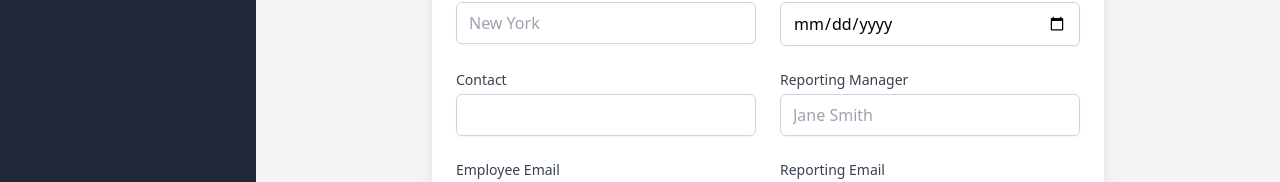
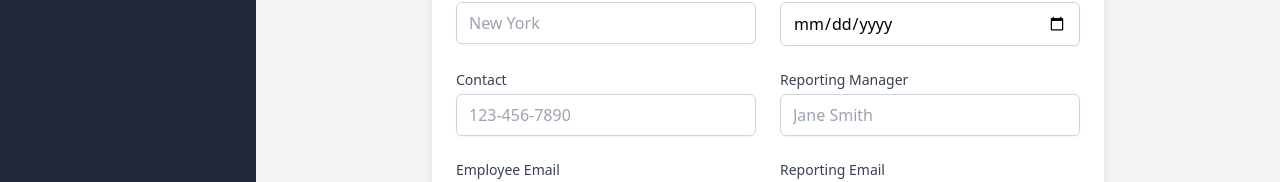
Before and after one commit to SubhajeetSahu/asset_management, a React (Vite) app: page / in a window 1280 px wide. Shown: the part 392-574 px from the top of the page. Built offline with nearby package versions, Linux system fonts and the light colour scheme.

Commit message:
Update Employee component input type for contact field

```diff
--- a/src/components/Admin/Employee/Employee.jsx
+++ b/src/components/Admin/Employee/Employee.jsx
@@ -118,6 +118,7 @@ const Employee = () => {
                       type="text"
                       required
                       className="w-full px-3 py-2 border border-gray-300 rounded-md shadow-sm focus:outline-none focus:ring-1 focus:ring-blue-500 focus:border-blue-500"
+                      placeholder="123-456-7890"
                     />
                   </div>
                   <div>
```
